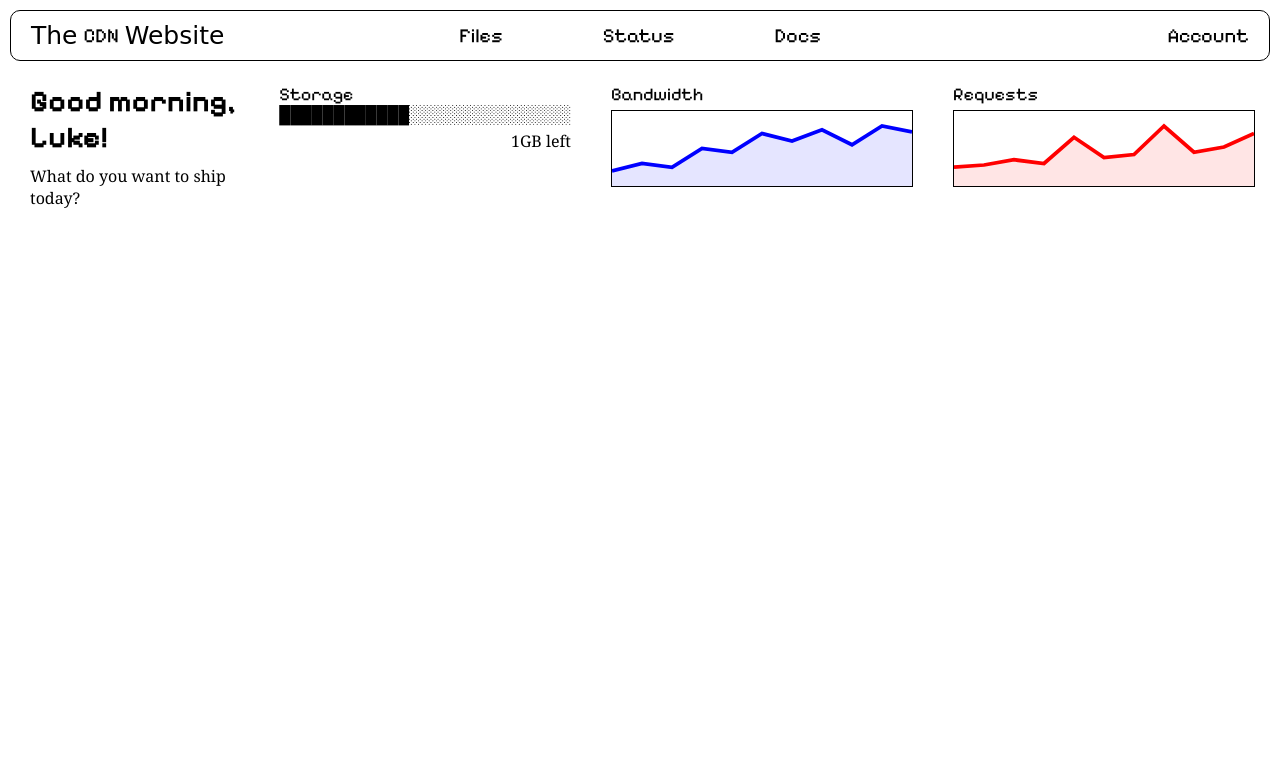
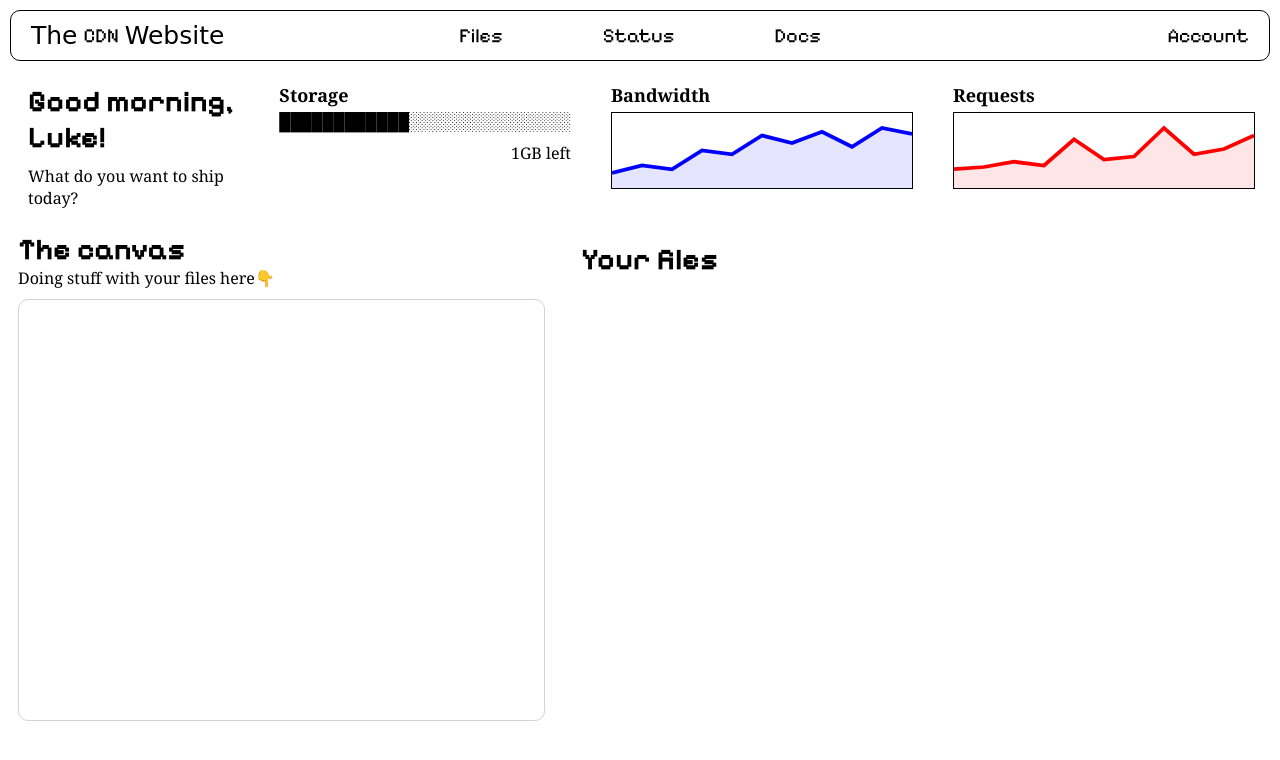
Before and after one commit to locngphuc12/cdn, a plain HTML site: page index.html in a window 1280 px wide. Drawn offline with Linux system fonts and the light colour scheme; a web font is replaced by a local one.

Commit message:
Adding a canvas to work with files in the future

```diff
--- a/index.html
+++ b/index.html
@@ -5,6 +5,7 @@
     <meta name="viewport" content="width=device-width, initial-scale=1.0">
     <title>The CDN Website</title>
     <link rel="stylesheet" href="style.css">
+    <script src="script.js" defer></script>
 </head>
 <body>
 <div class="dock">
@@ -27,12 +28,12 @@
         <p>What do you want to ship today?</p>
     </div>
     <div class="widget">
-        <p>Storage</p>
+        <p><strong>Storage</strong></p>
         <p id="load">████████████░░░░░░░░░░░░░░░</p>
         <p id="storage-left">1GB left</p>
     </div>
     <div class="widget">
-        <p>Bandwidth</p>
+        <p><strong>Bandwidth</strong></p>
         <svg class="chart-bandwidth" viewBox="0 0 400 100">
             <path class="area"
                   d="M0 80
@@ -58,7 +59,7 @@
         </svg>
     </div>
     <div class="widget">
-        <p>Requests</p>
+        <p><strong>Requests</strong></p>
 
         <svg class="chart-requests" viewBox="0 0 400 100">
             <path class="area"
@@ -86,5 +87,15 @@
         </svg>
     </div>
 </section>
+<section class="workplace">
+    <div class="canvas">
+        <h2>The canvas</h2>
+        <p>Doing stuff with your files here👇</p>
+        <canvas id="board"></canvas>
+    </div>
+    <div class="drive">
+        <h2>Your files</h2>
+    </div>
+</section>
 </body>
 </html>
--- a/script.js
+++ b/script.js
@@ -0,0 +1,23 @@
+const canvas = document.getElementById('board');
+canvas.width = canvas.clientWidth;
+canvas.height = canvas.clientHeight;
+const ctx = canvas.getContext('2d');
+
+let drawing = false;
+
+canvas.addEventListener('pointerdown', (e) => {
+    drawing = true;
+    ctx.beginPath();
+    ctx.moveTo(e.offsetX, e.offsetY);
+})
+
+canvas.addEventListener('pointermove', (e) => {
+    if (!drawing) return;
+
+    ctx.lineTo(e.offsetX, e.offsetY);
+    ctx.stroke();
+})
+
+canvas.addEventListener('pointerup', () => {
+    drawing = false;
+})
--- a/style.css
+++ b/style.css
@@ -72,22 +72,22 @@
     display: grid;
     grid-template-columns: 1.7fr 1.5fr 1.5fr 1.5fr;
     gap: 10px;
-    padding: 60px 2px;
+    padding: 60px 2px 2px 0;
 
-    font-family: "Pixelify Sans", sans-serif;
+    font-family: "Georgia", serif;
     font-size: 18px;
 }
 
 #load {
     font-family: "JetBrains Mono", monospace;
-    margin: 0;
+    margin: 5px 0 0;
     white-space: nowrap;
 }
 
 #storage-left {
     font-family: "Georgia", serif;
     font-size: 16px;
-    margin: 5px 0 0;
+    margin: 10px 0 0;
     align-self: flex-end;
 }
 
@@ -138,3 +138,33 @@
     fill: red;
     opacity: 0.1;
 }
+
+.workplace {
+    display: grid;
+    grid-template-columns: 1fr 1.25fr;
+    font-family: "Georgia", serif;
+    margin: 20px 10px;
+}
+
+.canvas h2 {
+    font-family: "Pixelify Sans", sans-serif;
+    font-size: 30px;
+    margin: 0;
+}
+
+.canvas p {
+    margin: 0 0 10px;
+}
+
+#board {
+    width: 95%;
+    height: 420px;
+    border: 1px solid lightgray;
+    border-radius: 10px;
+}
+
+.drive h2 {
+    font-family: "Pixelify Sans", sans-serif;
+    font-size: 30px;
+    margin: 10px;
+}
```
